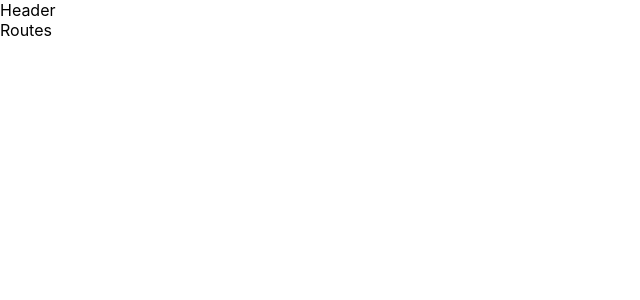
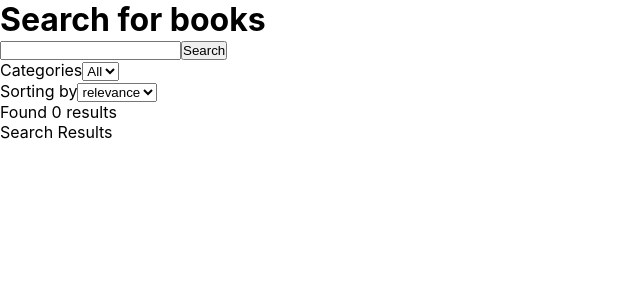
Before and after one commit to BrilAlex/books-search-test-task, a React (Create React App) app: page /#/search-results in a window 1280 px wide. Shown: the top 300 px of the page, without its empty margins (0-640 px from the left). Built offline with nearby package versions, Linux system fonts and the light colour scheme.

Commit message:
Basic UI added

```diff
--- a/package.json
+++ b/package.json
@@ -12,6 +12,7 @@
     "@types/react-dom": "^18.0.0",
     "react": "^18.2.0",
     "react-dom": "^18.2.0",
+    "react-router-dom": "^6.3.0",
     "react-scripts": "5.0.1",
     "typescript": "^4.4.2",
     "web-vitals": "^2.1.0"
--- a/src/features/searchResults/SearchResults.tsx
+++ b/src/features/searchResults/SearchResults.tsx
@@ -3,7 +3,8 @@ import {FC} from "react";
 export const SearchResults: FC = () => {
   return (
     <div>
-      Search Results
+      <div>Found 0 results</div>
+      <div>Search Results</div>
     </div>
   );
 };
--- a/src/main/ui/App.tsx
+++ b/src/main/ui/App.tsx
@@ -1,11 +1,14 @@
 import React from 'react';
 import './App.css';
 import {Main} from "./main/Main";
+import {HashRouter} from "react-router-dom";
 
 function App() {
   return (
     <div className={"app"}>
-      <Main/>
+      <HashRouter>
+        <Main/>
+      </HashRouter>
     </div>
   );
 }
--- a/src/main/ui/main/header/Header.tsx
+++ b/src/main/ui/main/header/Header.tsx
@@ -1,9 +1,30 @@
-import {FC} from "react";
+import {ChangeEvent, FC, useState} from "react";
 
 export const Header: FC = () => {
+  const [searchRequest, setSearchRequest] = useState("");
+
+  const onSearchRequestChange = (e: ChangeEvent<HTMLInputElement>) => {
+    setSearchRequest(e.currentTarget.value);
+  };
+
   return (
     <div>
-      Header
+      <h1>Search for books</h1>
+      <input value={searchRequest} onChange={onSearchRequestChange}/>
+      <button>Search</button>
+      <div>
+        <span>Categories</span>
+        <select>
+          <option>All</option>
+        </select>
+      </div>
+      <div>
+        <span>Sorting by</span>
+        <select>
+          <option>relevance</option>
+          <option>newest</option>
+        </select>
+      </div>
     </div>
   );
 };
--- a/src/main/ui/main/pages/Pages.tsx
+++ b/src/main/ui/main/pages/Pages.tsx
@@ -1,7 +1,17 @@
+import {Navigate, Route, Routes} from "react-router-dom";
+import {SearchResults} from "../../../../features/searchResults/SearchResults";
+
+export enum PATH {
+  SEARCH_RESULTS = "/search-results",
+}
+
 export const Pages = () => {
   return (
     <div>
-      Routes
+      <Routes>
+        <Route path={"/"} element={<Navigate to={PATH.SEARCH_RESULTS}/>}/>
+        <Route path={PATH.SEARCH_RESULTS} element={<SearchResults/>}/>
+      </Routes>
     </div>
   );
 };
```
Also changed, not shown: 1 other file (tests, documents, lock files or other folders).
